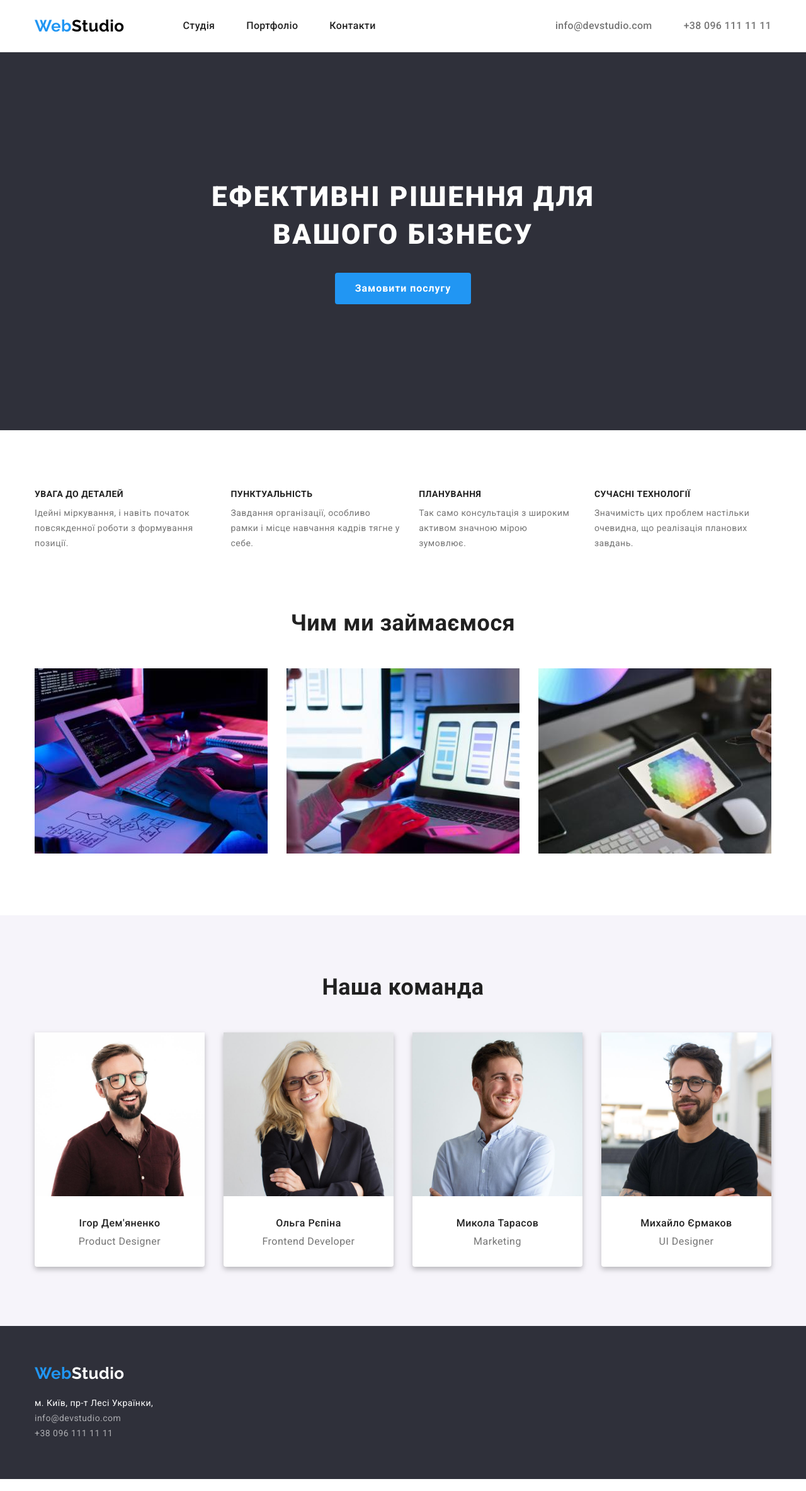
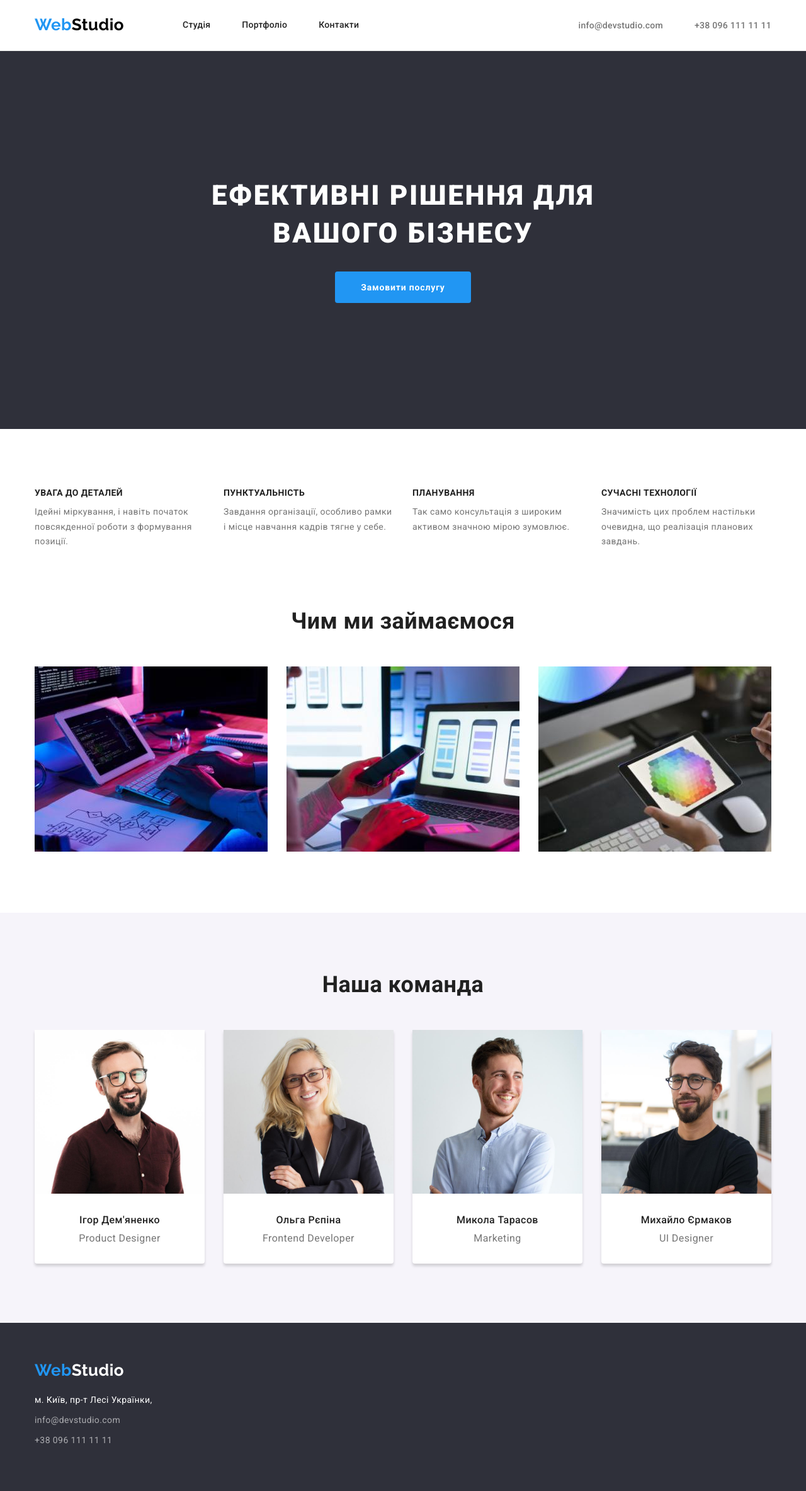
Before and after one commit to ArbalestARX7/goit-markup-hw-03, a plain HTML site: page index.html in a window 1280 px wide. Shown: the whole page at 63% size. Drawn offline with nearby package versions, Linux system fonts and the light colour scheme.

Commit message:
ДЗ 3 0.5

```diff
--- a/css/styles.css
+++ b/css/styles.css
@@ -19,6 +19,7 @@ body {
   letter-spacing: 0.03em;
   color: var(--text-color);
   background-color: var(--main-white-color);
+  font-size: 14px;
 }
 
 h1,
@@ -70,9 +71,6 @@ footer .logo {
   color: var(--main-white-color);
 }
 
-.page-header .logo {
-  margin-right: 93px;
-}
 
 /* Шапка  */
 
@@ -82,11 +80,10 @@ footer .logo {
 
 .site-nav {
   display: flex;
+  margin-left: 93px;
+  gap: 50px;
 }
 
-.site-nav .item:not(:last-child) {
-  margin-right: 50px;
-}
 
 .navigation {
   display: flex;
@@ -95,11 +92,9 @@ footer .logo {
 
 .auth-nav {
   display: flex;
+  gap: 50px;
 }
 
-.auth-nav .item + .item {
-  margin-left: 50px;
-}
 
 .flex-header {
   display: flex;
@@ -114,6 +109,7 @@ footer .logo {
 
   color: var(--main-text-color);
   font-weight: 500;
+  line-height: 1.14;
   letter-spacing: 0.02em;
 }
 
@@ -127,6 +123,10 @@ footer .logo {
 .site-nav .link:focus,
 .auth-nav .link:hover,
 .auth-nav .link:focus {
+  color: var(--accent-color);
+}
+
+.currant{
   color: var(--accent-color);
 }
 
@@ -188,14 +188,11 @@ footer .logo {
 
 .feauters-list {
   display: flex;
+  gap: 30px;
 }
 
 .feauters-list .item {
-  width: calc((100%-90px) / 4);
-}
-
-.feauters-list .item + .item {
-  margin-left: 30px;
+  flex-basis: calc((100% - 90px) / 4);
 }
 
 .feauters-title {
@@ -216,14 +213,11 @@ footer .logo {
 
 .doing-list {
   display: flex;
-}
-
-.doing-list .item + .item {
-  margin-left: 30px;
+  gap: 30px;
 }
 
 .doing-list .item {
-  width: calc((100%-60) / 3);
+  flex-basis: calc((100% - 60) / 3);
 }
 
 .doing .section-title,
@@ -237,20 +231,19 @@ footer .logo {
 
 .team-list {
   display: flex;
+  gap: 30px;
 }
 
+
 .team-list .item {
-  width: calc((100%-90px) / 4);
+  flex-basis: calc((100% - 90px) / 4);
   border-bottom-left-radius: 4px;
   border-bottom-right-radius: 4px;
 
   background-color: var(--main-white-color);
-  filter: drop-shadow(0px 4px 4px rgba(0, 0, 0, 0.25));
+  box-shadow: 0px 4px 4px rgba(0, 0, 0, 0.15);
 }
 
-.team-list .item + .item {
-  margin-left: 30px;
-}
 
 .team .pic {
   margin-bottom: 30px;
@@ -283,14 +276,21 @@ footer .logo {
 }
 
 .contacts {
-  color: var(--main-white-color);
   font-style: normal;
   font-size: 14px;
   line-height: 1.71;
 }
 
+.contacts .item{
+  margin-bottom: 8px;
+}
+
 .contacts .link {
   color: rgba(255, 255, 255, 0.6);
+}
+
+.contacts .location{
+  color: var(--main-white-color);
 }
 
 .contacts .link:hover,
@@ -303,11 +303,8 @@ footer .logo {
 .filter {
   display: flex;
   justify-content: center;
+  gap: 8px;
   margin-bottom: 50px;
-}
-
-.filter .item + .item {
-  margin-left: 8px;
 }
 
 .btn {
@@ -333,20 +330,11 @@ footer .logo {
 .portfolio-list {
   display: flex;
   flex-wrap: wrap;
+  gap: 30px;
 }
 
 .portfolio-list .item {
-  width: calc((100% - 60px) / 3);
-  margin-right: 30px;
-  margin-bottom: 30px;
-}
-
-.portfolio-list .item:nth-child(3n) {
-  margin-right: 0;
-}
-
-.portfolio-list .item:nth-last-child(-n + 3) {
-  margin-bottom: 0;
+  flex-basis: calc((100% - 60px) / 3);
 }
 
 .portfolio-list .pic {
--- a/index.html
+++ b/index.html
@@ -24,7 +24,7 @@
           <a href="./index.html" class="logo link"><span>Web</span>Studio</a>
 
           <ul class="site-nav list">
-            <li class="item"><a class="link" href="./index.html">Студія</a></li>
+            <li class="currant item"><a class="link" href="./index.html">Студія</a></li>
             <li class="item"><a class="link" href="./portfolio.html">Портфоліо</a></li>
             <li class="item"><a class="link" href="">Контакти</a></li>
           </ul>
@@ -185,9 +185,9 @@
 
         <address>
           <ul class="contacts list">
-            <li class="location">м. Київ, пр-т Лесі Українки,</li>
-            <li><a class="link" href="mailto:info@devstudio.com">info@devstudio.com</a></li>
-            <li><a class="link" href="tel:+380961111111">+38 096 111 11 11</a></li>
+            <li class="item"><a class="location link" href="https://goo.gl/maps/4QP9c4VPSEmSHN256">м. Київ, пр-т Лесі Українки,</a></li>
+            <li class="item"><a class="link" href="mailto:info@devstudio.com">info@devstudio.com</a></li>
+            <li class="item"><a class="link" href="tel:+380961111111">+38 096 111 11 11</a></li>
           </ul>
         </address>
       </div>
```
